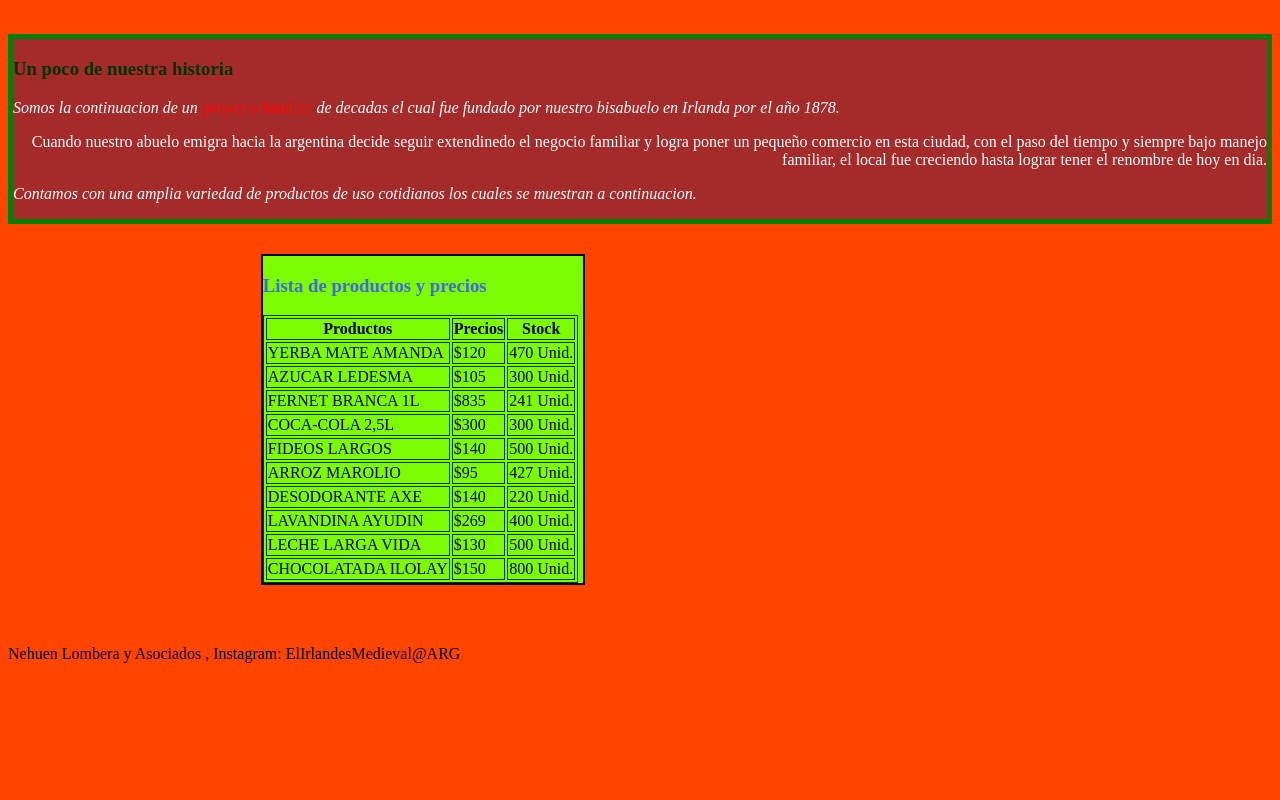
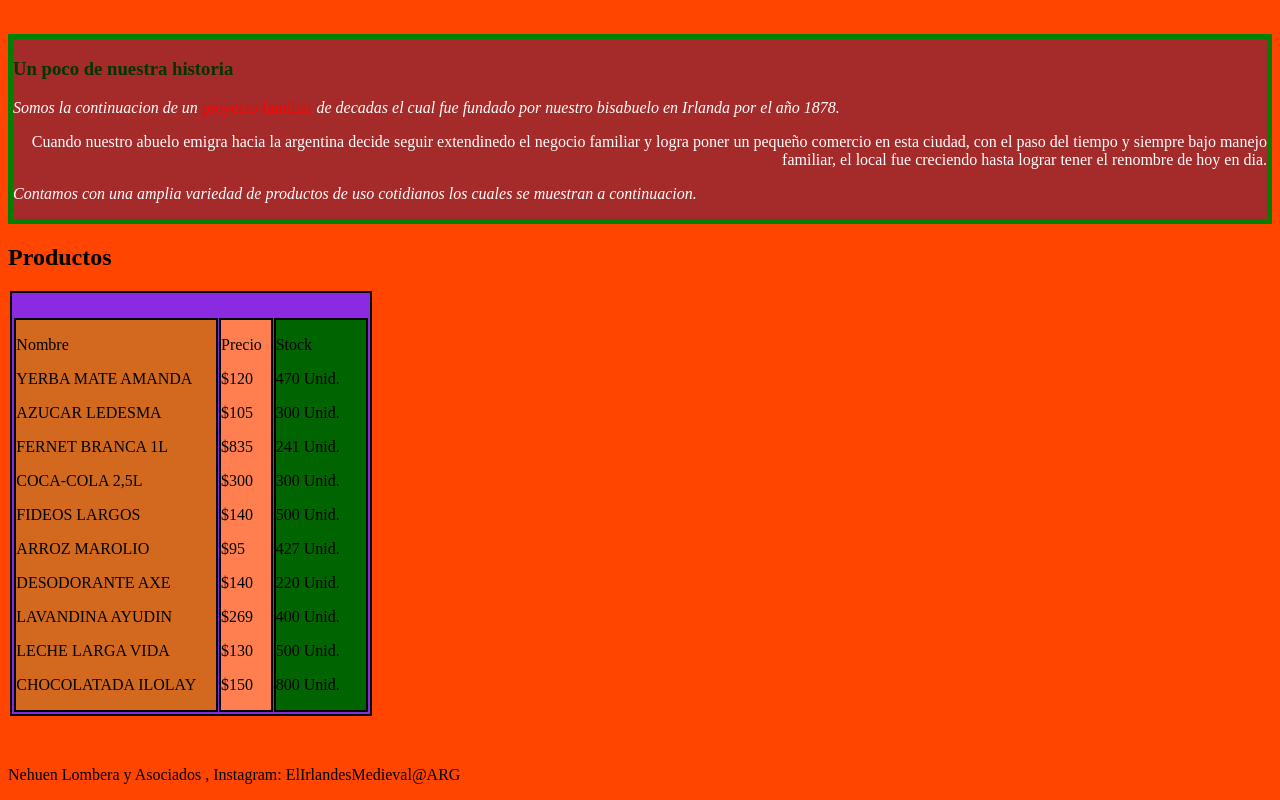
Before and after one commit to Nehuenlom/Front-end, a website built with Parcel: page index.html in a window 1280 px wide. Shown: the part 489-1289 px from the top of the page. Before the commit the page ends 1168 px from the top, so only its background shows below. Built offline with nearby package versions, Linux system fonts and the light colour scheme.

Commit message:
Layouts 2 hice la lista de productos con layouts

```diff
--- a/index.html
+++ b/index.html
@@ -33,7 +33,7 @@
         cuales se muestran a continuacion.
       </p>
     </div>
-    <div class="tres">
+    <!-- <div class="tres">
       <h3><span class="lista"> Lista de productos y precios</span></h3>
       <table>
         <tr>
@@ -92,6 +92,48 @@
           <td>800 Unid.</td>
         </tr>
       </table>
+    </div> -->
+    <h2>Productos</h2>
+    <div class="contenedor">
+      <div class="Nombre">
+        <p>Nombre</p>
+        <p>YERBA MATE AMANDA</p>
+        <p>AZUCAR LEDESMA</p>
+        <p>FERNET BRANCA 1L</p>
+        <p>COCA-COLA 2,5L</p>
+        <p>FIDEOS LARGOS</p>
+        <p>ARROZ MAROLIO</p>
+        <p>DESODORANTE AXE</p>
+        <p>LAVANDINA AYUDIN</p>
+        <p>LECHE LARGA VIDA</p>
+        <p>CHOCOLATADA ILOLAY</p>
+      </div>
+      <div class="Precio">
+        <p>Precio</p>
+        <p>$120</p>
+        <p>$105</p>
+        <p>$835</p>
+        <p>$300</p>
+        <p>$140</p>
+        <p>$95</p>
+        <p>$140</p>
+        <p>$269</p>
+        <p>$130</p>
+        <p>$150</p>
+      </div>
+      <div class="Stock">
+        <p>Stock</p>
+        <p>470 Unid.</p>
+        <p>300 Unid.</p>
+        <p>241 Unid.</p>
+        <p>300 Unid.</p>
+        <p>500 Unid.</p>
+        <p>427 Unid.</p>
+        <p>220 Unid.</p>
+        <p>400 Unid.</p>
+        <p>500 Unid.</p>
+        <p>800 Unid.</p>
+      </div>
     </div>
     <p>
       Nehuen Lombera y Asociados , Instagram: ElIrlandesMedieval@ARG
--- a/src/styles.css
+++ b/src/styles.css
@@ -62,3 +62,35 @@
   color: royalblue;
   font-style: initial;
 }
+
+.contenedor {
+  background-color: blueviolet;
+  border: 2px solid black;
+  margin: 5px 900px 50px 2px;
+  height: auto;
+  width: auto;
+  display: flex;
+  justify-content: space-around;
+  align-items: 0;
+  padding: 25px 2px 2px 2px;
+}
+.Productos {
+  background-color: darkred;
+  width: 80px;
+  height: 50px;
+}
+.Nombre {
+  background-color: chocolate;
+  width: 200px;
+  border: 2px solid black;
+}
+.Precio {
+  background-color: coral;
+  width: 50px;
+  border: 2px solid black;
+}
+.Stock {
+  background-color: darkgreen;
+  width: 90px;
+  border: 2px solid black;
+}
```
